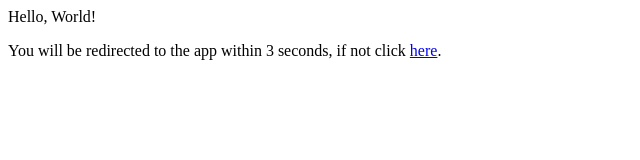
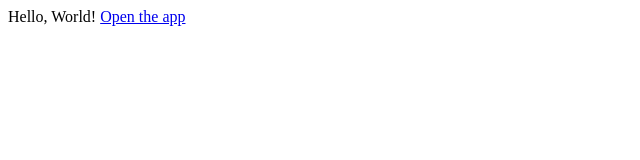
Before and after one commit to HocT-Utilities/AMCustomerTestDeepLink, a plain HTML site: page index.html in a window 1280 px wide. Shown: the whole page, without its empty margins (0-640 px from the left). Drawn offline with Linux system fonts and the light colour scheme.

Commit message:
Update index.html

```diff
--- a/index.html
+++ b/index.html
@@ -5,10 +5,12 @@
     <head>
         <title>Old Page</title>
      <meta charset="UTF-8" />
-     <meta http-equiv="refresh" content="3; URL=https://delightful-meadow-0d2b18c03.1.azurestaticapps.net/customer/123" />
+<!--      <meta http-equiv="refresh" content="3; URL=https://delightful-meadow-0d2b18c03.1.azurestaticapps.net/customer/123" /> -->
    </head>
    <body>
      Hello, World!
-     <p>You will be redirected to the app within 3 seconds, if not click <a href="https://delightful-meadow-0d2b18c03.1.azurestaticapps.net/customer/123">here</a>.</p>
+<!--      <p>You will be redirected to the app within 3 seconds, if not click <a href="https://delightful-meadow-0d2b18c03.1.azurestaticapps.net/customer/123">here</a>.</p> -->
+
+       <a href="airmeecustomerstaging://test"> Open the app </a>
    </body>
 </html>
```
